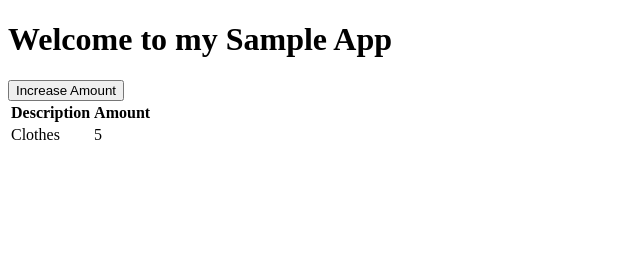
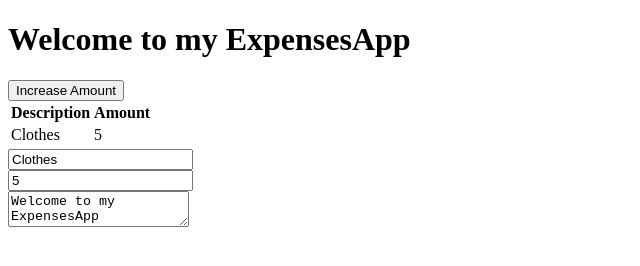
Before and after one commit to tundek/expensesApp, a plain HTML site: page index.html in a window 1280 px wide. Shown: the whole page, without its empty margins (0-640 px from the left). Drawn offline with Linux system fonts and the light colour scheme.

Commit message:
git push

```diff
--- a/index.html
+++ b/index.html
@@ -6,8 +6,7 @@
 	<script src="js/app.js"></script>
 	<style href="css/bootstrap.min.css"></style>
 </head>
-<body >
-	<div ng-controller="mainController">
+<body ng-controller="mainController">
 		<h1>{{title}}</h1>
 		<table>
 			<tr>
@@ -23,6 +22,11 @@
 			</tr>
 		</table>
 	</div>
+	<div>
+		<input ng-model="expense.description" type="text" /><br>
+		<input ng-model="expense.amount" type="number" /><br>
+		<textarea ng-model="title"></textarea>
+	</div>
 
 </body>
 </html>
--- a/js/app.js
+++ b/js/app.js
@@ -2,7 +2,7 @@
 var app = angular.module('myApp', [])
 
 app.controller('mainController', ['$scope',function($scope) {
-	$scope.title = "Welcome to my Sample App";
+	$scope.title = "Welcome to my ExpensesApp";
 
 	$scope.expense = {
 		description: 'Clothes',
```
